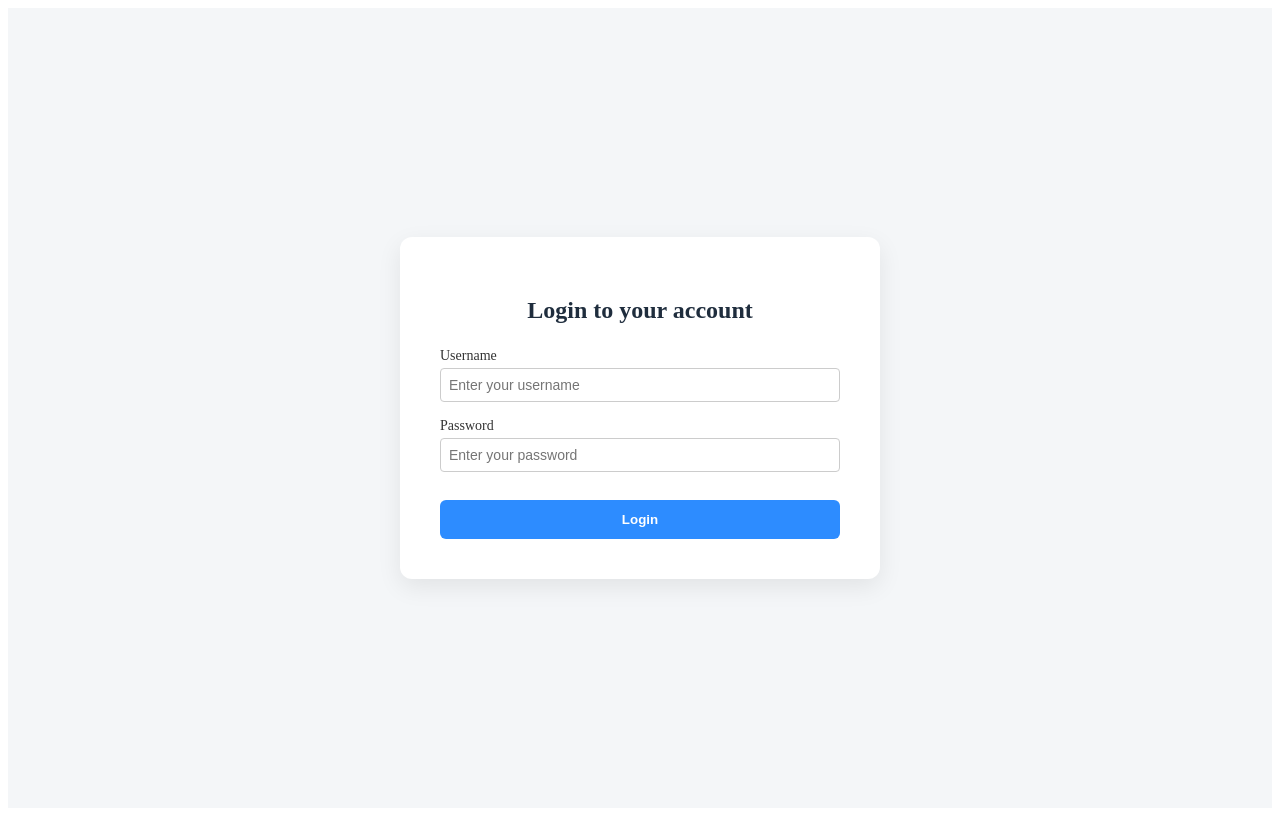
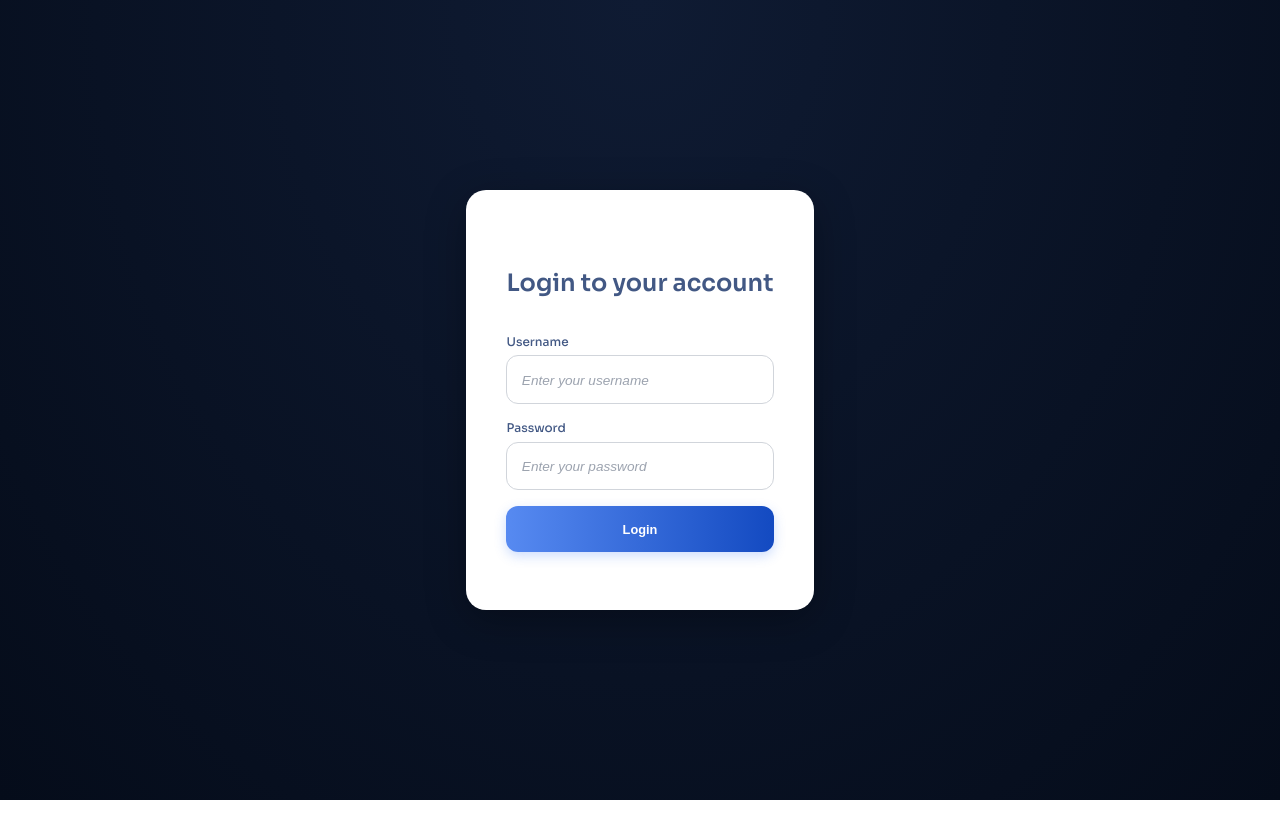
Before and after one commit to Goonzuu/login-form-refactor, a React (Create React App) app: page / in a window 1280 px wide. Built offline with nearby package versions, Linux system fonts and the light colour scheme.

Commit message:
some basic styles added and readme modifications

```diff
--- a/public/index.html
+++ b/public/index.html
@@ -3,6 +3,7 @@
   <head>
     <meta charset="utf-8" />
     <link rel="icon" href="%PUBLIC_URL%/favicon.ico" />
+    <link href="https://fonts.googleapis.com/css2?family=Sora:wght@500;600&display=swap" rel="stylesheet">
     <meta name="viewport" content="width=device-width, initial-scale=1" />
     <meta name="theme-color" content="#000000" />
     <meta
--- a/src/App.tsx
+++ b/src/App.tsx
@@ -1,4 +1,5 @@
 import LoginScreen from "./screens/Login/LoginScreen";
+import "./globalStyles/styles.css"
 
 
 function App() {
--- a/src/components/CustomInput/styles.css
+++ b/src/components/CustomInput/styles.css
@@ -1,28 +1,49 @@
+.input-field {
+  width: 100%;
+  padding: 0.9rem;
+  border: 1px solid #d1d5db;
+  border-radius: 12px;
+  font-size: 1rem;
+  font-weight: 400;
+  color: #111827;
+  background-color: #fff;
+  transition: border-color 0.2s ease-in-out, box-shadow 0.2s ease-in-out;
+  box-sizing: border-box;
+}
+
+.input-field:focus {
+  outline: none;
+  border-color: #3978f8;
+  box-shadow: 0 0 0 2px rgba(57, 120, 248, 0.15);
+}
+
+.input-field::placeholder {
+  color: #9ca3af;
+  font-style: italic;
+  font-size: 0.85rem;
+}
+
 .custom-input-wrapper {
-    display: flex;
-    flex-direction: column;
-    margin-bottom: 16px;
+  width: 100%;
 }
 
 .custom-input-wrapper label {
-    font-size: 14px;
-    margin-bottom: 4px;
-    color: #333;
-  }
-
-  .input-field {
-    padding: 8px;
-    border: 1px solid #ccc;
-    border-radius: 4px;
-    font-size: 14px;
+  display: block;
+  font-weight: 300;
+  font-size: 0.75rem;
+  color: #425884;
+  margin-bottom: 0.4rem;
+  text-align: left;
 }
 
 .input-error {
-    border-color: red;
+  border-color: #e74c3c;
 }
 
 .input-error-message {
-    color: red;
-    font-size: 12px;
-    margin-top: 4px;
+  color: #e74c3c;
+  font-size: 0.75rem;
+  min-height: 18px;
+  margin-top: 0.3rem;
+  display: block;
 }
--- /dev/null
+++ b/src/globalStyles/styles.css
@@ -0,0 +1,20 @@
+* {
+  box-sizing: border-box;
+}
+
+html, body {
+  margin: 0;
+  padding: 0;
+  height: 100%;
+}
+
+body {
+  font-family: 'Sora', sans-serif;
+  background: radial-gradient(ellipse at top, #0f1b33, #050c1a);
+  display: flex;
+  align-items: center;
+  justify-content: center;
+  min-height: 100vh;
+  overflow-x: hidden;
+  padding: 1rem;
+}
--- a/src/screens/Login/styles.css
+++ b/src/screens/Login/styles.css
@@ -1,43 +1,63 @@
 .login-page {
+  background: #ffffff;
+  padding: 2.5rem;
+  border-radius: 20px;
+  box-shadow: 0 10px 40px rgba(0, 0, 0, 0.3);
+  width: 100%;
+  max-width: 440px;
+  min-width: 320px;
+  min-height: 420px;
+  box-sizing: border-box;
+  text-align: center;
+  animation: fadeIn 0.5s ease-out;
   display: flex;
+  flex-direction: column;
   justify-content: center;
-  align-items: center;
-  min-height: 100vh;
-  background-color: #f4f6f8;
-}
-.login-title {
-  text-align: center;
-  font-size: 24px;
-  margin-bottom: 24px;
-  color: #1f2d3d;
 }
 
+@keyframes fadeIn {
+  from {
+    opacity: 0;
+    transform: translateY(10px);
+  }
+  to {
+    opacity: 1;
+    transform: translateY(0);
+  }
+}
 .login_form {
-  background-color: #ffffff;
-  padding: 40px;
-  border-radius: 12px;
-  box-shadow: 0 8px 24px rgba(0, 0, 0, 0.08);
-  width: 100%;
-  max-width: 400px;
   display: flex;
   flex-direction: column;
+  align-items: stretch;
+  gap: 1rem;
+}
+
+.login-title {
+  font-family: 'Sora', sans-serif;
+  font-size: 1.5rem;
+  color: #425884;
 }
 
 .login_form button {
-  padding: 12px;
-  background-color: #2d8cff;
+  background: linear-gradient(to right, #578af1, #134ac1);
   color: white;
-  font-weight: bold;
+  padding: 0.95rem;
   border: none;
-  border-radius: 6px;
+  border-radius: 12px;
+  font-size: 0.8rem;
+  font-weight: 600;
   cursor: pointer;
-  width: 100%;
-  margin-top: 12px;
-  transition: background-color 0.3s ease;
+  transition: background 0.3s ease-in-out, transform 0.2s ease;
+  box-shadow: 0 4px 12px rgba(57, 120, 248, 0.25);
+}
+
+.login_form button:hover {
+  background-color: #3068d4;
 }
 
 .login_form button:hover:enabled {
-  background-color: #1a6ed8;
+  transform: translateY(-1px);
+  box-shadow: 0 6px 16px rgba(57, 120, 248, 0.35);
 }
 
 .login_form button:disabled {
@@ -64,3 +84,19 @@
   border-radius: 6px;
   text-align: center;
 }
+
+@media (max-width: 480px) {
+  .login-page {
+    padding: 1.5rem;
+    border-radius: 14px;
+  }
+
+  .login-title {
+    font-size: 1.4rem;
+  }
+
+  .login_form button {
+    font-size: 0.95rem;
+    padding: 0.85rem;
+  }
+}
```
Also changed, not shown: 1 other file (tests, documents, lock files or other folders). Lines whose indentation alone changed are shown as unchanged.
